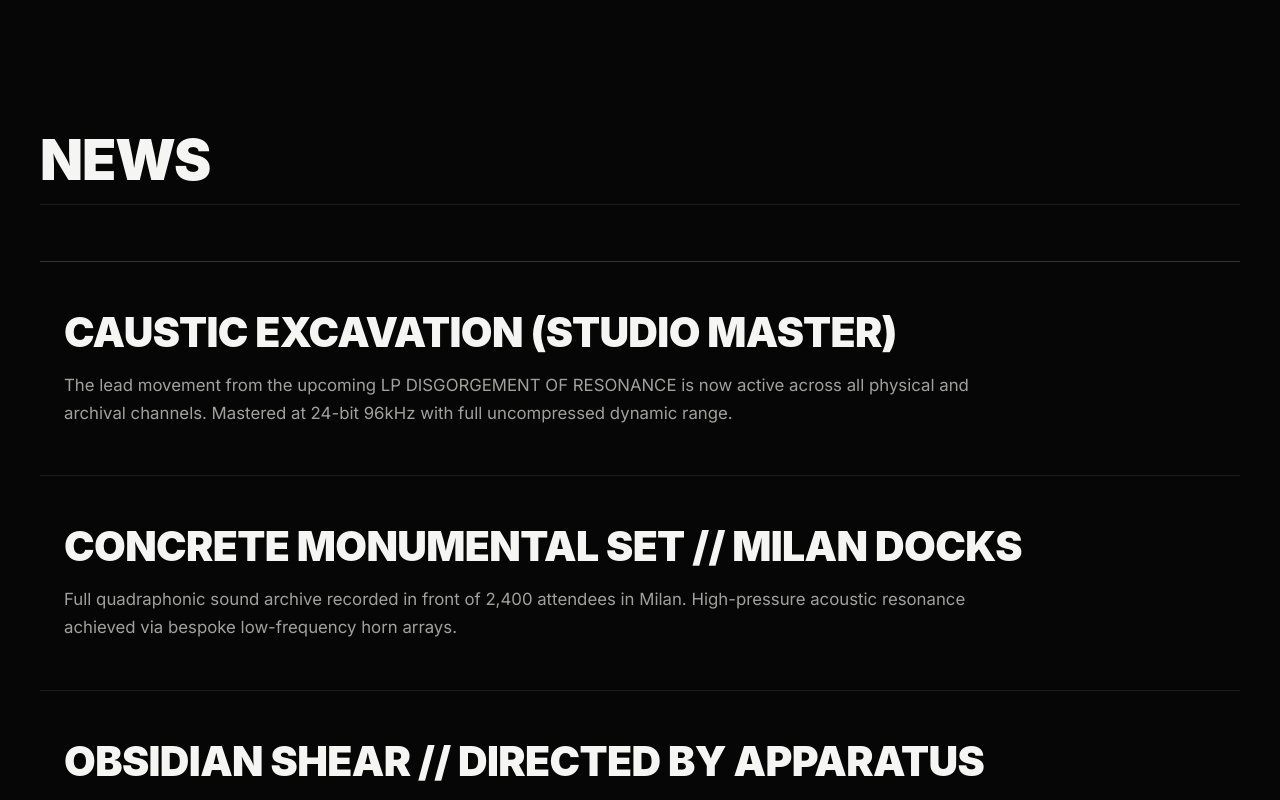
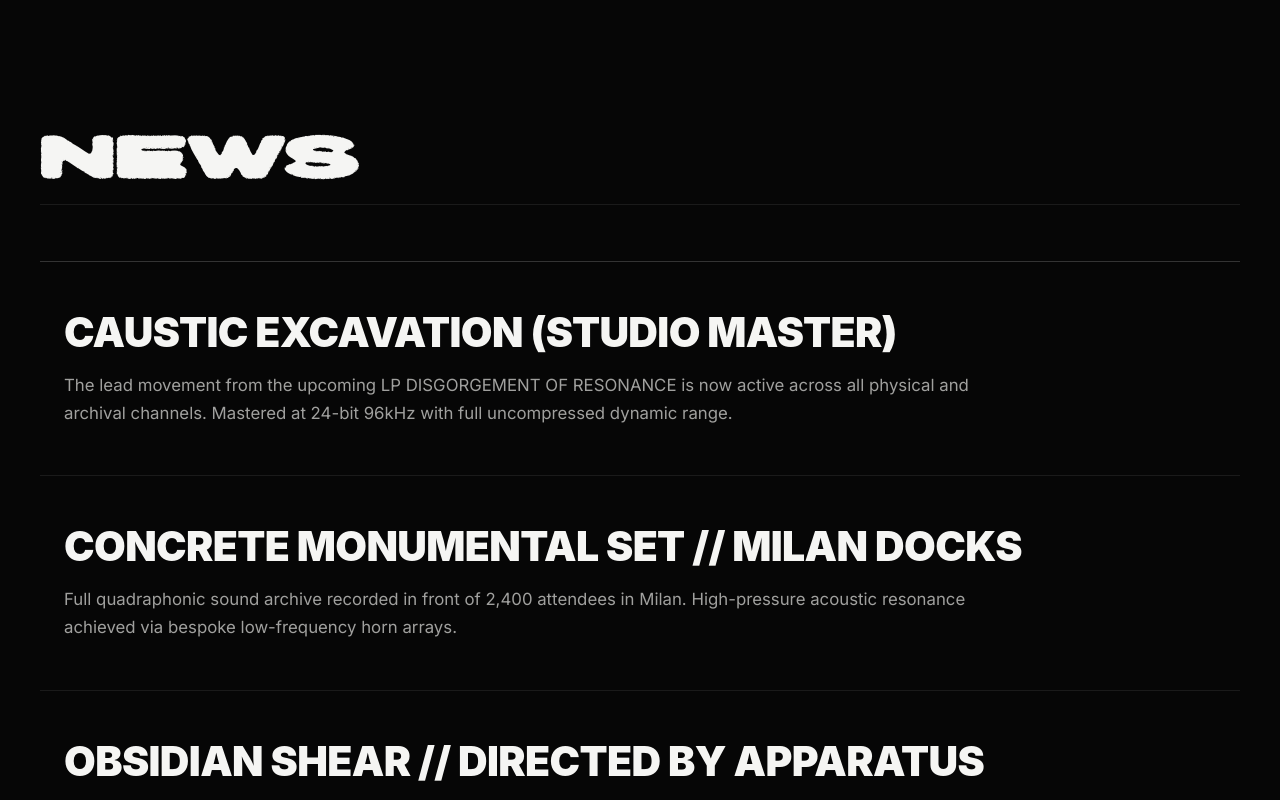
Before and after one commit to krunpy0/paracorpse, a React (Vite) app: page / in a window 1280 px wide. Shown: the part 1580-2380 px from the top of the page. Built offline with nearby package versions, Linux system fonts and the light colour scheme; a web font is replaced by a local one.

Commit message:
Change h1 and h2 to custom font

```diff
--- a/src/index.css
+++ b/src/index.css
@@ -125,9 +125,16 @@
 }
 
 /* Typographic Utility Classes */
-h1 {
+h1,
+h2 {
   font-family: var(--font-logo);
   font-weight: normal;
+}
+
+h2.font-display {
+  font-family: var(--font-logo);
+  font-weight: normal;
+  letter-spacing: 0.02em;
 }
 
 .font-logo {
```
